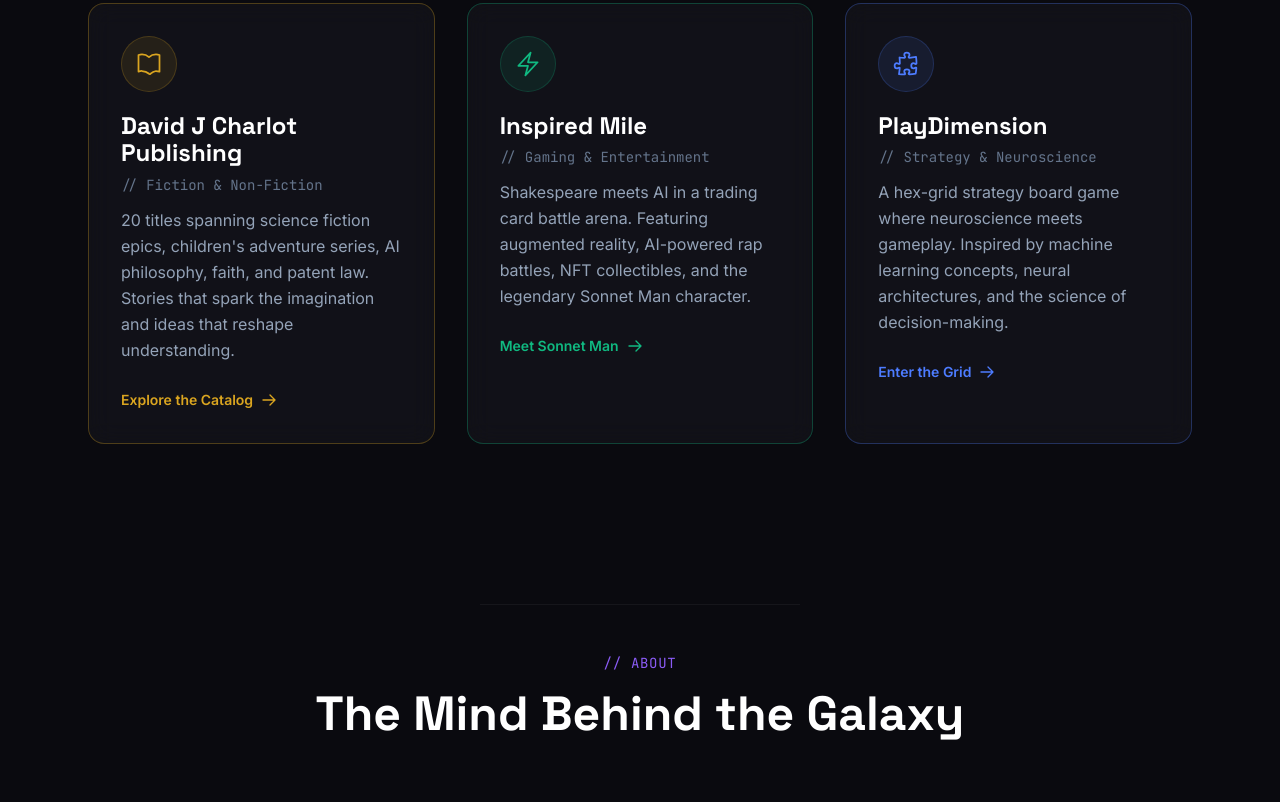
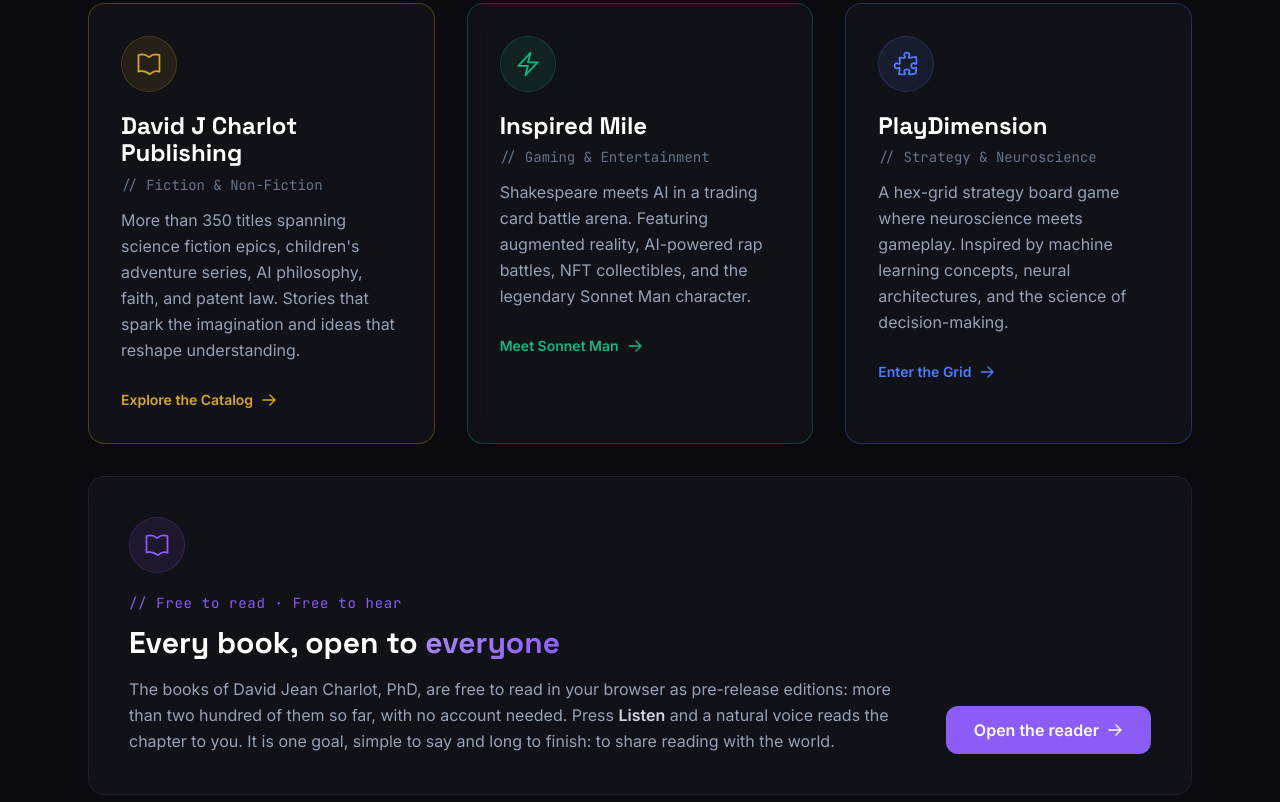
Before and after one commit to dcharlot65-personal/voyagetracable-web, an Astro site: page / in a window 1280 px wide. Shown: the part 1078-1880 px from the top of the page. Built offline with nearby package versions, Linux system fonts and the light colour scheme; Astro itself is replaced by a stand-in of ours; animation ran at ten frames a second.

Commit message:
Ventures: the Reader, "Read free" in the footer, and the live publishing site
A wide card under the ventures points to read.davidjcharlot.com, where the
books are free to read and to hear. The Publishing card and nav link went
to davidjpublishing.com, which no longer resolves; they now go to
publishing.davidjcharlot.com. The catalogue is more than 350 titles, not 20,
and the assistant context uses the full name, David Jean Charlot, PhD.

Co-Authored-By: Claude Opus 5.5 <noreply@anthropic.com>

```diff
--- /dev/null
+++ b/src/components/ReaderSection.astro
@@ -0,0 +1,40 @@
+---
+// "The Reader" — the shared section that points to read.davidjcharlot.com.
+// The copy is canonical (logs/cm/qc/reader-copy.md) and is used word for word
+// on every site; change the styling here, never the words.
+// On this site it sits inside the Ventures section, under the venture cards,
+// as one more piece of the company's work (so its heading is an h3).
+---
+
+<!-- The Reader -->
+<div id="reader" data-reveal class="glass-card mt-8 p-8 md:p-10">
+  <div class="flex flex-col md:flex-row md:items-end md:justify-between gap-8 md:gap-12">
+    <div class="max-w-3xl">
+      <div class="w-14 h-14 mb-5 rounded-full bg-accent/10 border border-accent/20 flex items-center justify-center">
+        <svg class="w-7 h-7 text-accent" fill="none" stroke="currentColor" viewBox="0 0 24 24" aria-hidden="true">
+          <path stroke-linecap="round" stroke-linejoin="round" stroke-width="1.5" d="M12 6.042A8.967 8.967 0 006 3.75c-1.052 0-2.062.18-3 .512v14.25A8.987 8.987 0 016 18c2.331 0 4.471.89 6.07 2.35.1.08.2.15.31.21a.75.75 0 00.69-.01c.1-.06.2-.13.3-.21A8.968 8.968 0 0118 18c1.052 0 2.062.18 3 .512V4.262A8.958 8.958 0 0018 3.75a8.967 8.967 0 00-6 2.292z" />
+        </svg>
+      </div>
+      <p class="section-label mb-3">// Free to read · Free to hear</p>
+      <h3 class="font-display text-2xl md:text-3xl font-bold text-white mb-4 leading-tight">
+        Every book, open to <span class="gradient-violet">everyone</span>
+      </h3>
+      <p class="text-brand-slate leading-relaxed">
+        The books of David Jean Charlot, PhD, are free to read in your browser as
+        pre-release editions: more than two hundred of them so far, with no account
+        needed. Press <strong class="font-semibold text-brand-light">Listen</strong> and a
+        natural voice reads the chapter to you. It is one goal, simple to say and long
+        to finish: to share reading with the world.
+      </p>
+    </div>
+
+    <div class="shrink-0">
+      <a href="https://read.davidjcharlot.com/" class="btn-primary">
+        Open the reader
+        <svg class="w-4 h-4" fill="none" stroke="currentColor" viewBox="0 0 24 24" aria-hidden="true">
+          <path stroke-linecap="round" stroke-linejoin="round" stroke-width="2" d="M13.5 4.5L21 12m0 0l-7.5 7.5M21 12H3" />
+        </svg>
+      </a>
+    </div>
+  </div>
+</div>
--- a/src/layouts/Layout.astro
+++ b/src/layouts/Layout.astro
@@ -15,7 +15,7 @@ const navLinks = [
 ];
 
 const ventures = [
-  { label: 'Publishing', href: 'https://davidjpublishing.com' },
+  { label: 'Publishing', href: 'https://publishing.davidjcharlot.com' },
   { label: 'Inspired Mile', href: 'https://sonnetman.inspiredmile.com' },
   { label: 'PlayDimension', href: 'https://playdimension.ai' },
 ];
@@ -159,6 +159,11 @@ const ventures = [
               ))}
             </ul>
           </div>
+              <li>
+                <a href="https://read.davidjcharlot.com/" class="text-sm text-brand-gray hover:text-accent transition-colors">
+                  Read free
+                </a>
+              </li>
 
           <div>
             <p class="text-xs font-mono text-brand-gray uppercase tracking-wider mb-4">Contact</p>
@@ -185,7 +190,7 @@ const ventures = [
 
     <AIAssistant
       siteName="Voyage Tracable"
-      siteContext={`Voyage Tracable, LLC is a creative holding company founded by David Charlot, PhD. It houses three ventures: David J Charlot Publishing (20 titles across fiction and non-fiction at davidjpublishing.com), Inspired Mile (a Shakespeare-themed trading card game with AI battles and AR at sonnetman.inspiredmile.com), and PlayDimension (a hex-grid strategy board game inspired by neuroscience at playdimension.ai). Contact: david@davidjcharlot.com.`}
+      siteContext={`Voyage Tracable, LLC is a creative holding company founded by David Jean Charlot, PhD. It houses three ventures: David J Charlot Publishing (more than 350 titles across fiction and non-fiction at publishing.davidjcharlot.com, more than two hundred of them free to read and to hear at read.davidjcharlot.com), Inspired Mile (a Shakespeare-themed trading card game with AI battles and AR at sonnetman.inspiredmile.com), and PlayDimension (a hex-grid strategy board game inspired by neuroscience at playdimension.ai). Contact: david@davidjcharlot.com.`}
       accentColor="--color-accent"
     />
 
--- a/src/pages/index.astro
+++ b/src/pages/index.astro
@@ -2,6 +2,7 @@
 import Layout from "../layouts/Layout.astro";
 import SectionHeading from "../components/SectionHeading.astro";
 import GlassCard from "../components/GlassCard.astro";
+import ReaderSection from "../components/ReaderSection.astro";
 ---
 
 <Layout>
@@ -48,7 +49,7 @@ import GlassCard from "../components/GlassCard.astro";
 
       <div class="grid md:grid-cols-3 gap-8" data-reveal-stagger>
         <!-- Publishing -->
-        <a href="https://davidjpublishing.com" target="_blank" rel="noopener noreferrer" class="group glass-card venture-gold overflow-hidden block">
+        <a href="https://publishing.davidjcharlot.com" target="_blank" rel="noopener noreferrer" class="group glass-card venture-gold overflow-hidden block">
           <div class="p-8">
             <div class="w-14 h-14 mb-5 rounded-full bg-gold/10 border border-gold/20 flex items-center justify-center">
               <svg class="w-7 h-7 text-gold" fill="none" stroke="currentColor" viewBox="0 0 24 24">
@@ -58,7 +59,7 @@ import GlassCard from "../components/GlassCard.astro";
             <h3 class="font-display text-2xl font-bold text-white mb-2 group-hover:text-gold transition-colors">David J Charlot Publishing</h3>
             <p class="text-brand-gray text-sm font-mono mb-3">// Fiction & Non-Fiction</p>
             <p class="text-brand-slate leading-relaxed mb-6">
-              20 titles spanning science fiction epics, children's adventure series, AI philosophy, faith, and patent law. Stories that spark the imagination and ideas that reshape understanding.
+              More than 350 titles spanning science fiction epics, children's adventure series, AI philosophy, faith, and patent law. Stories that spark the imagination and ideas that reshape understanding.
             </p>
             <span class="inline-flex items-center gap-2 text-gold text-sm font-semibold group-hover:gap-3 transition-all">
               Explore the Catalog
@@ -113,6 +114,9 @@ import GlassCard from "../components/GlassCard.astro";
           </div>
         </a>
       </div>
+
+      <!-- The Reader: the books, free to read and to hear -->
+      <ReaderSection />
     </div>
   </section>
 
```
